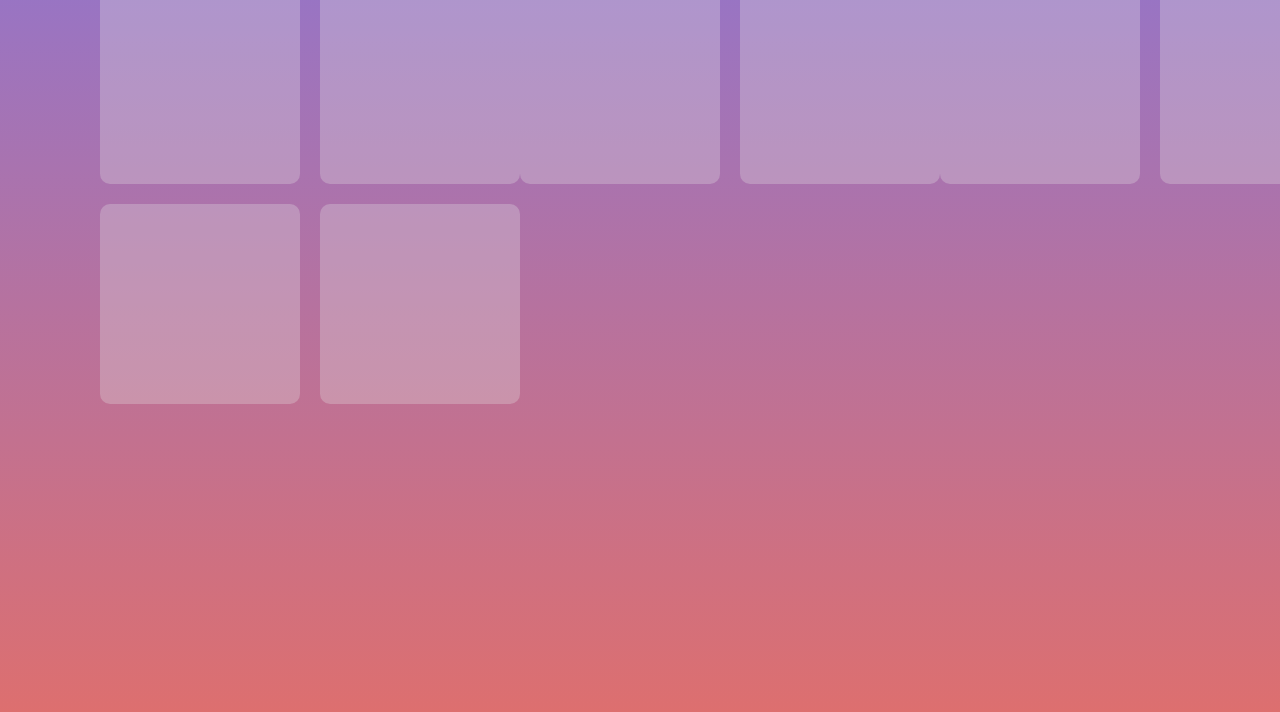
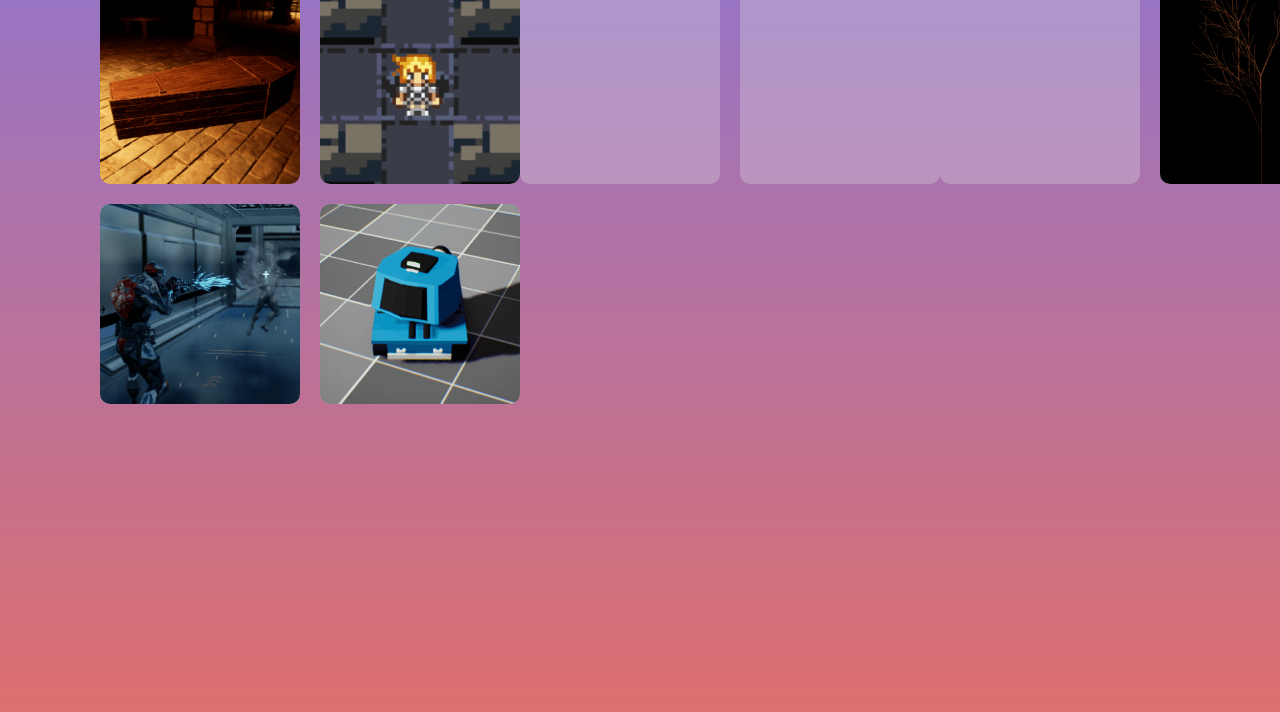
Before and after one commit to hcoeuret/Web_Portfolio, a plain HTML site: page projects.html in a window 1280 px wide. Shown: the part 238-950 px from the top of the page. Drawn offline with Linux system fonts and the light colour scheme.

Commit message:
Add some projects images

```diff
--- a/assets/css/projects.css
+++ b/assets/css/projects.css
@@ -40,3 +40,10 @@
 .project-img:hover{
   box-shadow: 0px 0px 10px rgb(73, 73, 73);7
 }
+
+.project-img{
+  width: 200px;
+  height: 200px;
+  object-fit: contain;
+  object-position: center;
+}
--- a/projects.html
+++ b/projects.html
@@ -28,17 +28,15 @@
     <div class="project-category">
       <p class="project-title">Game dev</p>
       <div class="project-grid">
+          <img class="project-img" src="assets/img/dungeon_thumbnail.png" alt="">
         <div class="project-img">
-
+          <img class="project-img" src="assets/img/rogue_like_thumbnail.png" alt="">
         </div>
         <div class="project-img">
-
+          <img class="project-img" src="assets/img/shooter_thumbnail.png" alt="">
         </div>
         <div class="project-img">
-
-        </div>
-        <div class="project-img">
-
+          <img class="project-img" src="assets/img/tank_thumbnail.png" alt="">
         </div>
       </div>
     </div>
@@ -62,7 +60,7 @@
 
         </div>
         <div class="project-img">
-
+          <img class="project-img" src="assets/img/tree_thumbnail.png" alt="">
         </div>
       </div>
     </div>
```
Also changed, not shown: assets/img/dungeon_thumbnail.png (added), assets/img/rogue_like_thumbnail.png (added), assets/img/shooter_thumbnail.png (added), assets/img/tank_thumbnail.png (added), assets/img/tree_thumbnail.png (added).
